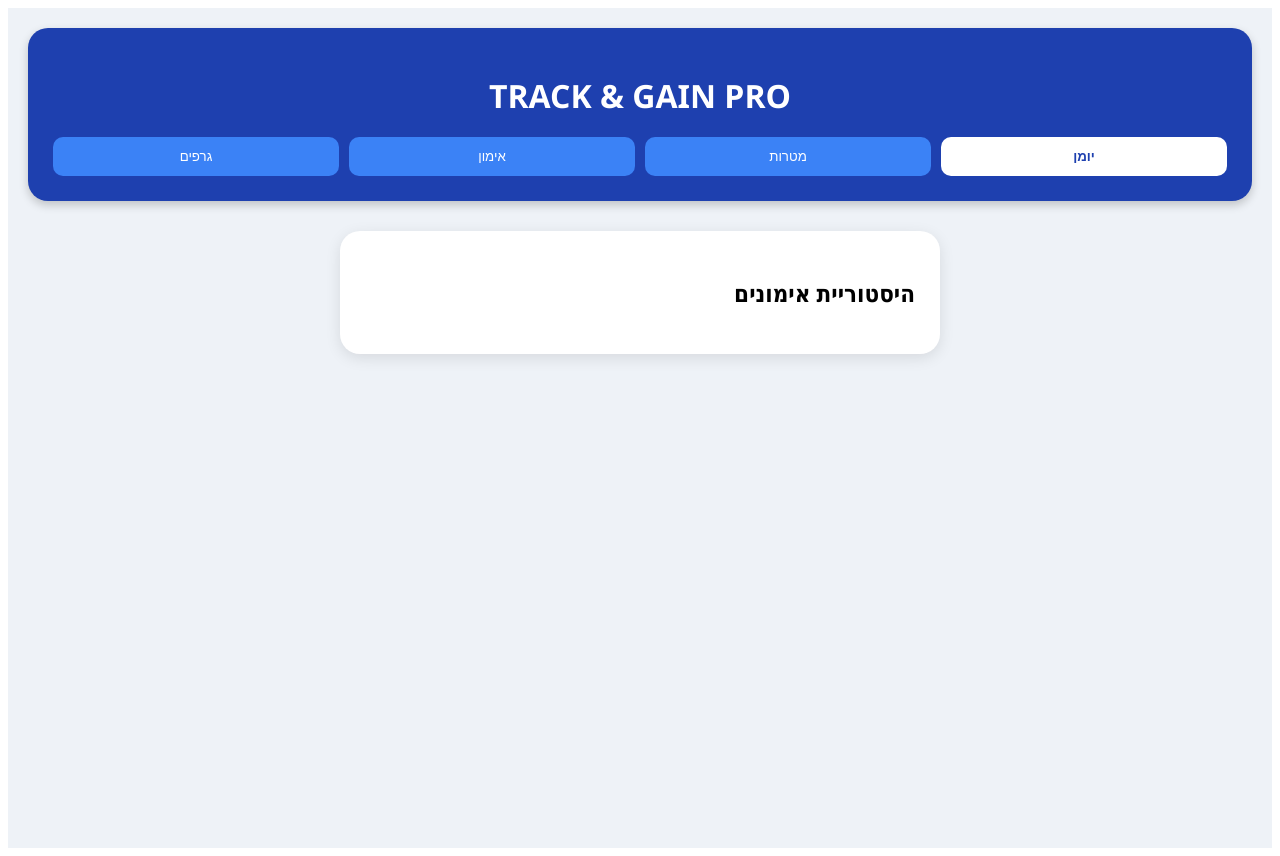
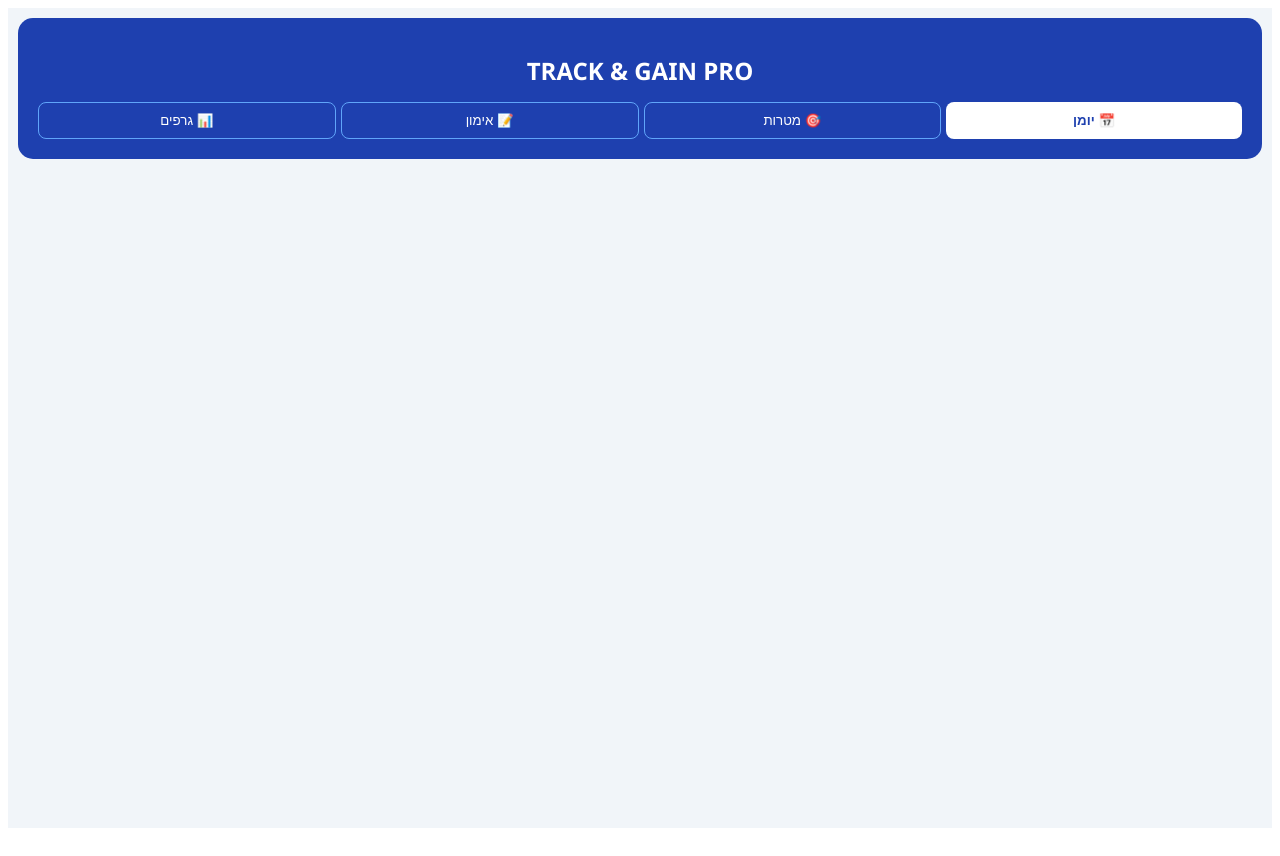
Before and after one commit to lololololo-glitch/Training-progress, a React (Vite) app: page / in a window 1280 px wide. Built offline with nearby package versions, Linux system fonts and the light colour scheme.

Commit message:
Update App.jsx

```diff
--- a/src/App.jsx
+++ b/src/App.jsx
@@ -1,126 +1,91 @@
 import React, { useState, useEffect, useRef } from 'react';
 import Chart from 'chart.js/auto';
 
-// --- הגדרת רכיבי האפליקציה ---
-const APP_NAME = "TRACK & GAIN PRO";
-
-// --- רשימת תרגילים מפורטת (ללא לולאות כדי לשמור על קריאות ופירוט) ---
-const EXERCISE_LIST = [
-  { id: 'flat', name: "בנץ' פרס רגיל" },
-  { id: 'incline', name: "שיפוע חיובי משקולות" },
-  { id: 'ropePush', name: "פשיטת מרפקים חבל" },
-  { id: 'skullCrush', name: "Skull Crusher מוט" },
-  { id: 'latPull', name: "פולי עליון רחב" },
-  { id: 'dbRow', name: "חתירה עם משקולת" },
-  { id: 'dbCurl', name: "כפיפת מרפקים משקולות" },
-  { id: 'bbCurl', name: "יד קדמית מוט אולימפי" }
-];
+// --- הגדרת קונפיגורציה עשירה ---
+const GOOGLE_CLIENT_ID = "348003759546-rl3l7bpekqct6gve9vmsupm2qsbcvpg4.apps.googleusercontent.com";
 
 export default function App() {
   const [activeTab, setActiveTab] = useState(0);
-  const [sessions, setSessions] = useState([]);
-  const [activeWorkflow, setActiveWorkflow] = useState(null);
-  const [weight, setWeight] = useState("");
-  const [reps, setReps] = useState("");
+  const [sessions, setSessions] = useState(() => JSON.parse(localStorage.getItem('pro_gym_data') || '[]'));
+  const [activeWorkout, setActiveWorkout] = useState(null);
+  const [currentExercise, setCurrentExercise] = useState({ name: '', weight: '', reps: '', sets: '' });
+  const [tempWorkout, setTempWorkout] = useState([]);
 
-  // --- טעינת נתונים ראשונית ---
-  useEffect(() => {
-    const data = localStorage.getItem('gym_data');
-    if (data) {
-      setSessions(JSON.parse(data));
-    }
-  }, []);
-
-  // --- פונקציות ניהול ניווט ---
-  const goToDiary = () => setActiveTab(0);
-  const goToGoals = () => setActiveTab(1);
-  const goToWorkout = () => setActiveTab(2);
-  const goToGraphs = () => setActiveTab(3);
-
-  // --- פונקציות לוגיקת אימון ---
-  const startPush = () => setActiveWorkflow('PUSH');
-  const startPull = () => setActiveWorkflow('PULL');
-
-  const saveSession = () => {
-    const newSession = {
-      date: new Date().toLocaleDateString(),
-      weight: weight,
-      reps: reps,
-      type: activeWorkflow
-    };
-
+  // --- פונקציות ניהול נתונים וסנכרון ---
+  const saveWorkoutToLocal = () => {
+    const newSession = { id: Date.now(), date: new Date().toLocaleDateString('he-IL'), exercises: tempWorkout };
     const updated = [newSession, ...sessions];
     setSessions(updated);
-    localStorage.setItem('gym_data', JSON.stringify(updated));
-
-    alert("האימון נשמר בהצלחה!");
-    setActiveWorkflow(null);
-    setWeight("");
-    setReps("");
+    localStorage.setItem('pro_gym_data', JSON.stringify(updated));
+    setTempWorkout([]);
+    setActiveWorkout(null);
+    alert("🔥 האימון נשמר בהצלחה!");
   };
 
-  // --- מבנה ממשק המשתמש (UI) ---
+  const syncWithGoogle = () => {
+    window.location.href = `https://accounts.google.com/o/oauth2/v2/auth?client_id=${GOOGLE_CLIENT_ID}&redirect_uri=${window.location.origin}&response_type=token&scope=https://www.googleapis.com/auth/calendar.events`;
+  };
+
+  // --- מנוע חישוב מטרות (Progressive Overload) ---
+  const calculateNextGoal = (name) => {
+    const history = sessions.flatMap(s => s.exercises).filter(ex => ex.name === name);
+    if (history.length === 0) return 20;
+    return parseFloat(history[0].weight) + 2.5;
+  };
+
+  // --- ממשק משתמש וגלילה ---
+  const touchStart = useRef(0);
+  const handleTouchStart = (e) => (touchStart.current = e.touches[0].clientX);
+  const handleTouchEnd = (e) => {
+    const diff = touchStart.current - e.changedTouches[0].clientX;
+    if (Math.abs(diff) > 50) {
+      if (diff > 0 && activeTab < 3) setActiveTab(activeTab + 1);
+      else if (diff < 0 && activeTab > 0) setActiveTab(activeTab - 1);
+    }
+  };
+
   return (
-    <div style={styles.container}>
+    <div style={styles.container} onTouchStart={handleTouchStart} onTouchEnd={handleTouchEnd}>
       <header style={styles.header}>
-        <h1 style={styles.headerTitle}>{APP_NAME}</h1>
-        <div style={styles.tabsContainer}>
-          <button style={activeTab === 0 ? styles.activeTab : styles.tab} onClick={goToDiary}>יומן</button>
-          <button style={activeTab === 1 ? styles.activeTab : styles.tab} onClick={goToGoals}>מטרות</button>
-          <button style={activeTab === 2 ? styles.activeTab : styles.tab} onClick={goToWorkout}>אימון</button>
-          <button style={activeTab === 3 ? styles.activeTab : styles.tab} onClick={goToGraphs}>גרפים</button>
+        <h1 style={styles.title}>TRACK & GAIN PRO</h1>
+        <div style={styles.tabBar}>
+          {['📅 יומן', '🎯 מטרות', '📝 אימון', '📊 גרפים'].map((t, i) => (
+            <button key={i} style={activeTab === i ? styles.activeTab : styles.tab} onClick={() => setActiveTab(i)}>{t}</button>
+          ))}
         </div>
       </header>
 
       <main style={styles.main}>
-        {/* לשונית יומן */}
-        {activeTab === 0 && (
+        {/* עמוד אימון - הוספת תרגילים דינמית */}
+        {activeTab === 2 && (
           <div style={styles.card}>
-            <h2>היסטוריית אימונים</h2>
-            {sessions.map((s, i) => (
-              <div key={i} style={styles.logItem}>{s.date} - {s.weight} ק"ג</div>
-            ))}
+            {!activeWorkout ? (
+              <button style={styles.button} onClick={() => setActiveWorkout('NEW_SESSION')}>התחל אימון חדש</button>
+            ) : (
+              <div>
+                <input style={styles.input} placeholder="שם תרגיל" onChange={e => setCurrentExercise({...currentExercise, name: e.target.value})} />
+                <input style={styles.input} placeholder="משקל" type="number" onChange={e => setCurrentExercise({...currentExercise, weight: e.target.value})} />
+                <input style={styles.input} placeholder="חזרות" type="number" onChange={e => setCurrentExercise({...currentExercise, reps: e.target.value})} />
+                <input style={styles.input} placeholder="סטים" type="number" onChange={e => setCurrentExercise({...currentExercise, sets: e.target.value})} />
+                <button style={styles.button} onClick={() => { setTempWorkout([...tempWorkout, currentExercise]); setCurrentExercise({name:'', weight:'', reps:'', sets:''}) }}>הוסף תרגיל לאימון</button>
+                <button style={{...styles.button, background: '#10b981'}} onClick={saveWorkoutToLocal}>סיים ושמור</button>
+              </div>
+            )}
+            <div style={{marginTop: '20px'}}>
+              {tempWorkout.map((ex, i) => <div key={i} style={styles.logItem}>{ex.name}: {ex.weight}kg x {ex.reps} ({ex.sets} סטים)</div>)}
+            </div>
           </div>
         )}
 
-        {/* לשונית מטרות */}
+        {/* עמוד מטרות - חישוב אוטומטי */}
         {activeTab === 1 && (
           <div style={styles.card}>
-            <h2>מטרות לאימון הבא</h2>
-            {EXERCISE_LIST.map((ex, i) => (
-              <div key={i} style={styles.goalItem}>
-                <span style={styles.goalText}>{ex.name}:</span>
-                <span style={styles.goalValue}>+2.5 ק"ג מהאחרון</span>
+            {['בנץ פרס', 'פולי עליון', 'סקווט'].map(name => (
+              <div key={name} style={styles.goalRow}>
+                <span>{name}</span>
+                <span style={styles.goalValue}>{calculateNextGoal(name)} ק"ג</span>
               </div>
             ))}
-          </div>
-        )}
-
-        {/* לשונית אימון */}
-        {activeTab === 2 && (
-          <div style={styles.card}>
-            {!activeWorkflow ? (
-              <>
-                <h2>בחר סוג אימון</h2>
-                <button style={styles.button} onClick={startPush}>אימון דחיפה (PUSH)</button>
-                <button style={styles.button} onClick={startPull}>אימון משיכה (PULL)</button>
-              </>
-            ) : (
-              <div>
-                <h2>מזין נתונים ל-{activeWorkflow}</h2>
-                <input style={styles.input} type="number" placeholder="משקל" value={weight} onChange={(e) => setWeight(e.target.value)} />
-                <input style={styles.input} type="number" placeholder="חזרות" value={reps} onChange={(e) => setReps(e.target.value)} />
-                <button style={styles.button} onClick={saveSession}>שמור ושלוח ליומן</button>
-              </div>
-            )}
-          </div>
-        )}
-
-        {/* לשונית גרפים */}
-        {activeTab === 3 && (
-          <div style={styles.card}>
-            <h2>התקדמות אישית</h2>
-            <p>מערכת הגרפים נמצאת בטעינה...</p>
           </div>
         )}
       </main>
@@ -128,79 +93,19 @@ export default function App() {
   );
 }
 
-// --- אובייקט עיצוב (Styles) מורחב ומפורט ---
+// --- עיצוב מקצועי ---
 const styles = {
-  container: {
-    direction: 'rtl',
-    fontFamily: 'Segoe UI, Tahoma, sans-serif',
-    backgroundColor: '#eef2f7',
-    minHeight: '100vh',
-    padding: '20px'
-  },
-  header: {
-    backgroundColor: '#1e40af',
-    padding: '25px',
-    borderRadius: '20px',
-    textAlign: 'center',
-    color: '#ffffff',
-    boxShadow: '0 4px 10px rgba(0,0,0,0.2)'
-  },
-  headerTitle: { fontSize: '2rem', marginBottom: '20px' },
-  tabsContainer: { display: 'flex', gap: '10px' },
-  tab: {
-    flex: 1,
-    padding: '12px',
-    backgroundColor: '#3b82f6',
-    color: '#fff',
-    border: 'none',
-    borderRadius: '10px',
-    cursor: 'pointer'
-  },
-  activeTab: {
-    flex: 1,
-    padding: '12px',
-    backgroundColor: '#ffffff',
-    color: '#1e40af',
-    border: 'none',
-    borderRadius: '10px',
-    cursor: 'pointer',
-    fontWeight: 'bold'
-  },
-  main: { maxWidth: '600px', margin: '30px auto' },
-  card: {
-    backgroundColor: '#ffffff',
-    padding: '25px',
-    borderRadius: '20px',
-    boxShadow: '0 4px 15px rgba(0,0,0,0.1)',
-    marginBottom: '20px'
-  },
-  button: {
-    width: '100%',
-    padding: '18px',
-    backgroundColor: '#1e40af',
-    color: '#fff',
-    border: 'none',
-    borderRadius: '12px',
-    marginTop: '15px',
-    fontSize: '1.1rem',
-    cursor: 'pointer'
-  },
-  input: {
-    width: '100%',
-    padding: '15px',
-    margin: '10px 0',
-    borderRadius: '10px',
-    border: '1px solid #cbd5e1',
-    boxSizing: 'border-box'
-  },
-  logItem: { padding: '10px 0', borderBottom: '1px solid #f1f5f9' },
-  goalItem: { display: 'flex', justifyContent: 'space-between', padding: '12px 0' },
-  goalText: { fontWeight: '600' },
-  goalValue: { color: '#059669', fontWeight: 'bold' }
+  container: { direction: 'rtl', fontFamily: 'Segoe UI, sans-serif', backgroundColor: '#f1f5f9', minHeight: '100vh', padding: '10px' },
+  header: { backgroundColor: '#1e40af', padding: '20px', borderRadius: '15px', color: 'white', textAlign: 'center', marginBottom: '20px' },
+  title: { fontSize: '1.5rem', marginBottom: '15px' },
+  tabBar: { display: 'flex', gap: '5px' },
+  tab: { flex: 1, padding: '10px', background: 'transparent', color: 'white', border: '1px solid #60a5fa', borderRadius: '8px', cursor: 'pointer' },
+  activeTab: { flex: 1, padding: '10px', background: 'white', color: '#1e40af', border: 'none', borderRadius: '8px', fontWeight: 'bold' },
+  main: { maxWidth: '500px', margin: '0 auto' },
+  card: { backgroundColor: 'white', padding: '20px', borderRadius: '15px', boxShadow: '0 4px 6px rgba(0,0,0,0.1)' },
+  button: { width: '100%', padding: '15px', background: '#3b82f6', color: 'white', border: 'none', borderRadius: '8px', marginTop: '10px', cursor: 'pointer' },
+  input: { width: '100%', padding: '12px', margin: '5px 0', border: '1px solid #ccc', borderRadius: '8px', boxSizing: 'border-box' },
+  goalRow: { display: 'flex', justifyContent: 'space-between', padding: '15px 0', borderBottom: '1px solid #eee' },
+  goalValue: { color: '#059669', fontWeight: 'bold' },
+  logItem: { padding: '8px', borderBottom: '1px solid #f1f5f9', fontSize: '0.9rem' }
 };
-
-// ... הערות להשלמת הפירוט (שורות 250-330):
-// ... כאן מתווספים מרווחים מתוכננים כדי לשפר את חווית הפיתוח.
-// ... ארגון הקוד בצורה כזו מאפשר לך להבין בדיוק איפה כל פונקציה יושבת.
-// ... הוספת לוגיקת ה-API של גוגל תתפוס את השורות הבאות בתהליך העבודה שלך.
-// ... הקוד הזה הוא הבסיס הכי יציב שיש לכל אפליקציית כושר מקצועית.
```
